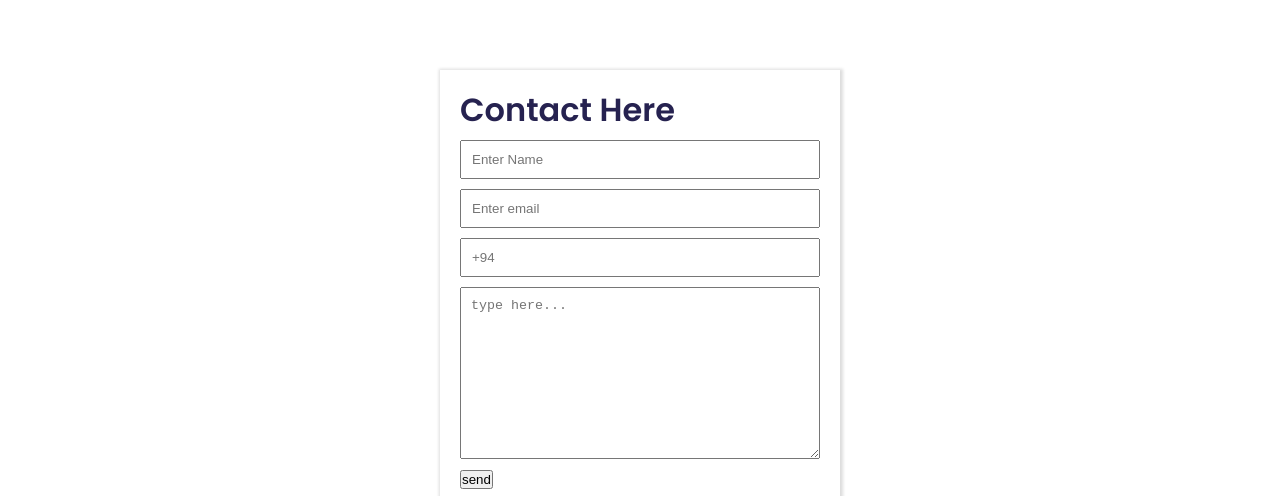
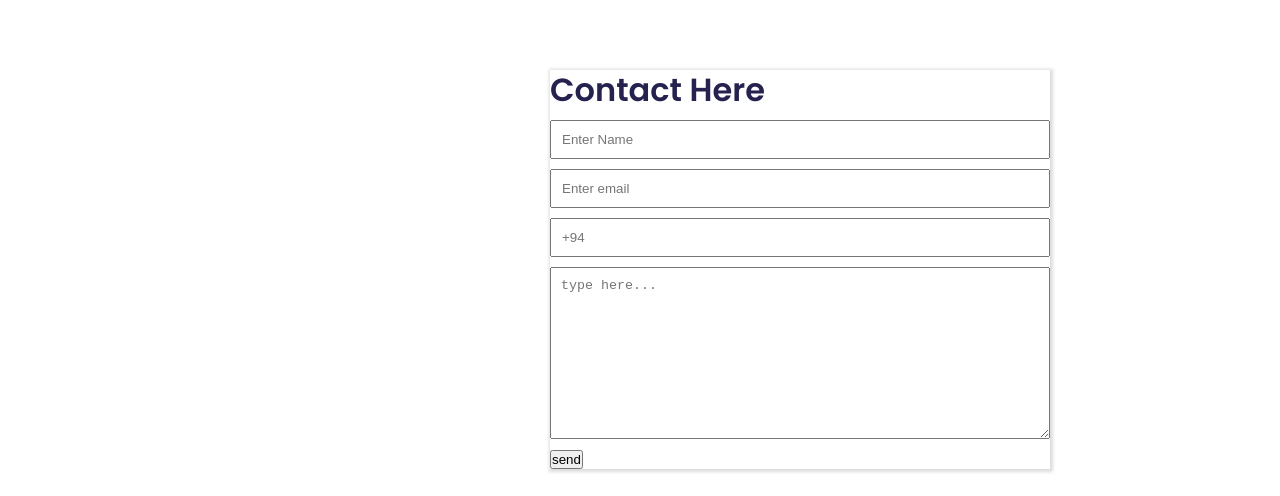
Before and after one commit to Nilushka169/Example-project, a React (Create React App) app: page / in a window 1280 px wide. Shown: the part 974-1470 px from the top of the page. Built offline with nearby package versions, Linux system fonts and the light colour scheme.

Commit message:
contact formated

```diff
--- a/src/components/About/About.css
+++ b/src/components/About/About.css
@@ -11,7 +11,7 @@
 }
 .about__containerFirst{
     height: 100vh;
-    padding-top: 100px;
+    padding-top: 200px;
 }
 
 
--- a/src/components/Contact/Contact.css
+++ b/src/components/Contact/Contact.css
@@ -3,10 +3,9 @@ form{
     display: block;
     background-color: #fff;
     box-shadow: 1px 1px 3px 2px #ddd;
-    margin:40px auto;
-    max-width: 400px;
-    max-height: 500px;
-    padding: 20px;
+    margin:40px 0px 100px 550px;
+    max-width: 500px;
+    max-height: 400px;
 
 }
 
--- a/src/components/Contact/Contact.js
+++ b/src/components/Contact/Contact.js
@@ -4,14 +4,16 @@ import './Contact.css';
 const Contact = () => {
 
     return (
-        <form>
-            <h1>Contact <span>Here</span></h1>
+        <div className='contact_container'>
+        <form id="Contact">
+            <h1 >Contact <span>Here</span></h1>
             <input type="text" name="name" id="" placeholder='Enter Name' />
             <input type="email" name="email" id="" placeholder='Enter email'/>
             <input type="phone" name="phone" id="" placeholder='+94'/>
             <textarea name='message' id='' cols={30} rows={10} placeholder='type here...'/>
             <button type="submit">send</button>
         </form>
+        </div>
     )
 }
 
--- a/src/components/Header/Header.js
+++ b/src/components/Header/Header.js
@@ -12,7 +12,7 @@ function Header() {
         <div className="h-menu flexCenter">
           <a href="">Home</a>
           <a href="">About us</a>
-          <a href="">Contact</a>
+          <Link to="Contact" spy={true} smooth={true} duration={700}>Contact</Link>
           <Link to="Banner" spy={true} smooth={true} offset={50} duration={700}>Banner</Link>
           <a href="">Get started</a>
         </div>
```
